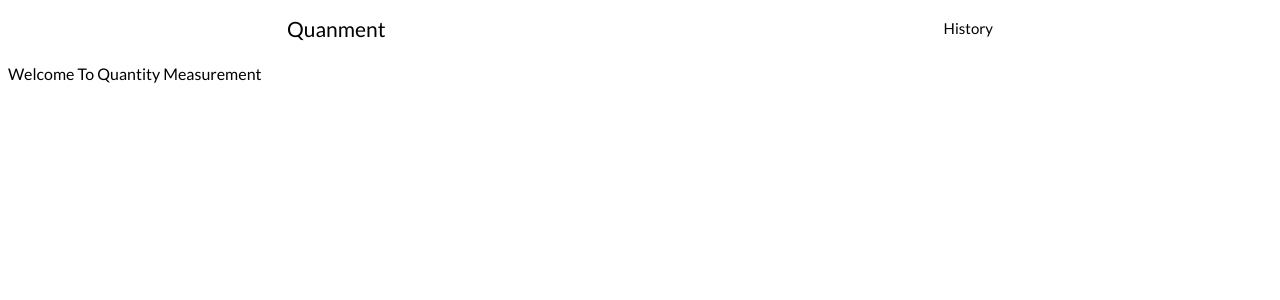
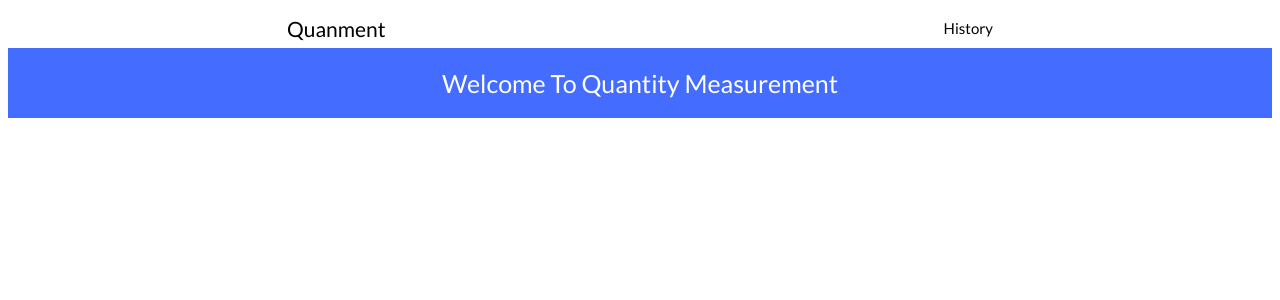
Before and after one commit to madhuvayya/Quantity-Measurement-Frontend, a React (Create React App) app: page / in a window 1280 px wide. Shown: the top 300 px of the page. Built offline with nearby package versions, Linux system fonts and the light colour scheme.

Commit message:
Added scss code for Greeting component

```diff
--- a/src/styles/style.scss
+++ b/src/styles/style.scss
@@ -2,6 +2,8 @@ $textColor : #000000;
 
 body {
     font-family:'Lato';
+    letter-spacing: 0px;
+    opacity: 1;
 }
 
 .header {
@@ -11,9 +13,7 @@ body {
     height: 40px;
     background-color: #FFFFFF;
     color: $textColor;
-    letter-spacing: 0px;
     text-align: left;
-    opacity: 1;
     .quanment {
         font-size: 21px;
     }
@@ -21,3 +21,17 @@ body {
         font-size: 15px;
     }
 }
+
+.greeting {
+    height: 70px;
+    background:#446DFF;
+    display: flex;
+    justify-content: center;
+    align-items: center;
+    p {
+        text-align: left;
+        font-size:25px ;
+        color: #FFFFFF;
+        text-transform: capitalize;
+    }
+}
```
